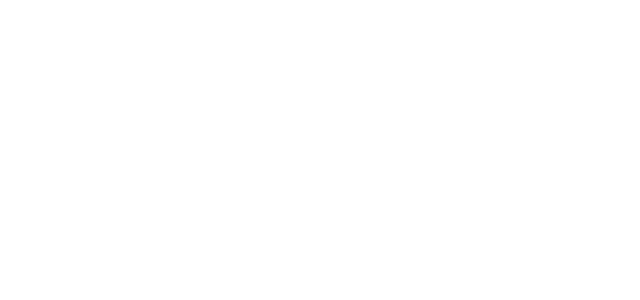
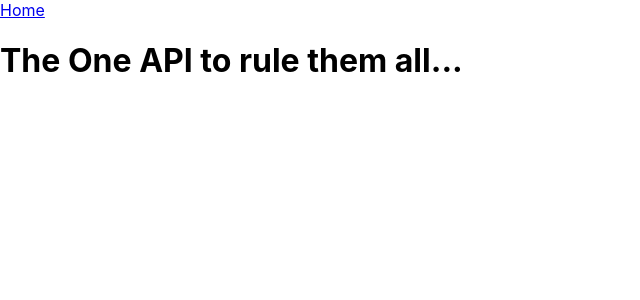
Before and after one commit to spencer-eagleton/react-lotr-from-scratch, a React (Create React App) app: page / in a window 1280 px wide. Shown: the top 300 px of the page, without its empty margins (0-640 px from the left). Built offline with nearby package versions, Linux system fonts and the light colour scheme.

Commit message:
rendered home page

```diff
--- a/src/App.js
+++ b/src/App.js
@@ -1,17 +1,20 @@
 import './App.css';
-// import { BrowserRouter, NavLink, Switch, Route } from 'react-router-dom';
+import { BrowserRouter, NavLink, Switch, Route } from 'react-router-dom';
+import Main from './views/Main/Main';
 
 function App() {
   return (
     <div className="App">
-      {/* <BrowserRouter>
+      <BrowserRouter>
         <header>
-          <NavLink>Home</NavLink>
+          <NavLink to="/">Home</NavLink>
         </header>
         <Switch>
-          <Route></Route>
+          <Route path="/">
+            <Main />
+          </Route>
         </Switch>
-      </BrowserRouter> */}
+      </BrowserRouter>
     </div>
   );
 }
--- a/src/views/Main/Main.js
+++ b/src/views/Main/Main.js
@@ -0,0 +1,3 @@
+export default function Main() {
+  return <h1>The One API to rule them all...</h1>;
+}
```
